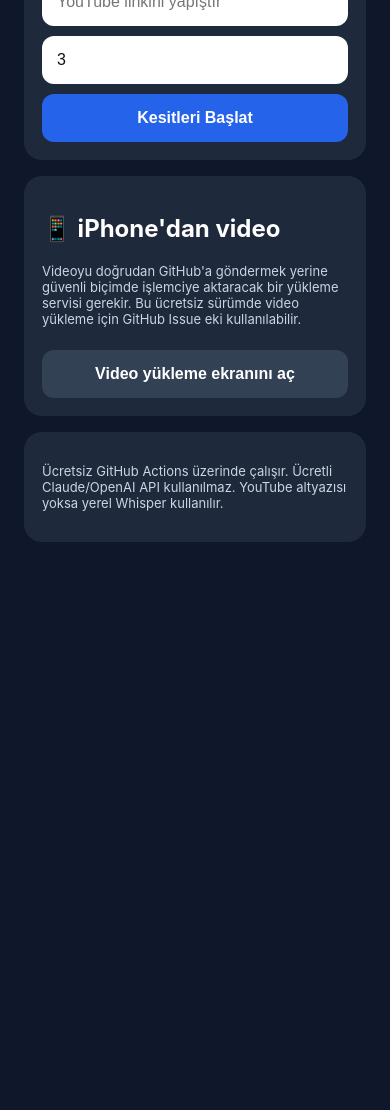
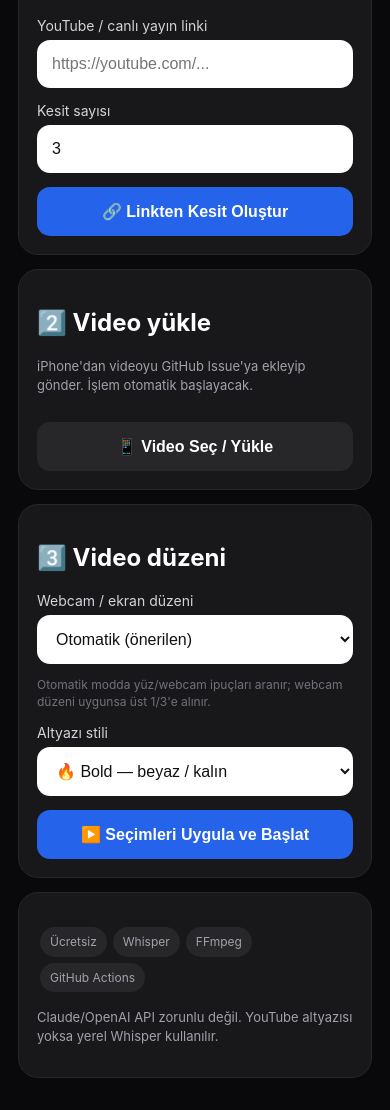
Before and after one commit to halym700-source/ai-viral-v2, a plain HTML site: page kesit_studio/mobile/index.html in a window 390 px wide. Shown: the part 275-1385 px from the top of the page. Before the commit the page ends 857 px from the top, so only its background shows below. Drawn offline with Linux system fonts and the light colour scheme.

Commit message:
Add one-tap mobile layout and subtitle controls

```diff
--- a/kesit_studio/mobile/index.html
+++ b/kesit_studio/mobile/index.html
@@ -1,11 +1,79 @@
 <!doctype html>
-<html lang="tr"><head><meta charset="utf-8"><meta name="viewport" content="width=device-width,initial-scale=1,viewport-fit=cover"><meta name="theme-color" content="#111827"><title>Kesit Studio</title>
-<style>body{font-family:-apple-system,BlinkMacSystemFont,sans-serif;background:#0f172a;color:#fff;margin:0;padding:24px}main{max-width:560px;margin:auto}h1{font-size:30px}p{color:#cbd5e1}.card{background:#1e293b;border-radius:18px;padding:18px;margin:16px 0}input,button{width:100%;box-sizing:border-box;padding:15px;border-radius:12px;border:0;margin-top:10px;font-size:16px}input{background:#fff;color:#111}button{background:#2563eb;color:#fff;font-weight:700}.secondary{background:#334155}.small{font-size:13px}.ok{color:#86efac}.warn{color:#fde68a}</style></head>
-<body><main><h1>🎬 Kesit Studio</h1><p>iPhone'dan YouTube linkini gönder veya videonu yükleyerek kesit üret.</p>
-<div class="card"><h2>🔗 YouTube / Canlı yayın</h2><input id="url" type="url" placeholder="YouTube linkini yapıştır"><input id="count" type="number" min="1" max="10" value="3"><button onclick="startLink()">Kesitleri Başlat</button></div>
-<div class="card"><h2>📱 iPhone'dan video</h2><p class="small">Videoyu doğrudan GitHub'a göndermek yerine güvenli biçimde işlemciye aktaracak bir yükleme servisi gerekir. Bu ücretsiz sürümde video yükleme için GitHub Issue eki kullanılabilir.</p><button class="secondary" onclick="openIssue()">Video yükleme ekranını aç</button></div>
-<div class="card"><p class="small">Ücretsiz GitHub Actions üzerinde çalışır. Ücretli Claude/OpenAI API kullanılmaz. YouTube altyazısı yoksa yerel Whisper kullanılır.</p></div>
+<html lang="tr">
+<head>
+<meta charset="utf-8">
+<meta name="viewport" content="width=device-width,initial-scale=1,viewport-fit=cover">
+<meta name="theme-color" content="#09090b">
+<title>Kesit Studio</title>
+<style>
+*{box-sizing:border-box}body{font-family:-apple-system,BlinkMacSystemFont,"Segoe UI",sans-serif;background:#09090b;color:#fff;margin:0;padding:18px}
+main{max-width:620px;margin:auto}.hero{padding:10px 4px 20px}h1{font-size:34px;margin:0 0 8px}p{color:#a1a1aa;line-height:1.45}.card{background:#18181b;border:1px solid #27272a;border-radius:20px;padding:18px;margin:14px 0}label{display:block;font-size:14px;color:#d4d4d8;margin:14px 0 6px}input,select,button{width:100%;padding:15px;border-radius:13px;border:0;font-size:16px}input,select{background:#fff;color:#111}button{background:#2563eb;color:#fff;font-weight:800;margin-top:14px}.secondary{background:#27272a}.grid{display:grid;grid-template-columns:1fr 1fr;gap:10px}.small{font-size:13px}.hint{font-size:12px;color:#71717a}.pill{display:inline-block;background:#27272a;border-radius:999px;padding:6px 10px;font-size:12px;margin:3px}
+</style>
+</head>
+<body>
+<main>
+<section class="hero"><h1>🎬 Kesit Studio</h1><p>iPhone'dan link veya video gönder. Kesitleri, 9:16 formatını, webcam düzenini ve altyazı stilini seç.</p></section>
+
+<div class="card">
+<h2>1️⃣ Kaynak</h2>
+<label>YouTube / canlı yayın linki</label>
+<input id="url" type="url" placeholder="https://youtube.com/...">
+<label>Kesit sayısı</label>
+<input id="count" type="number" min="1" max="10" value="3">
+<button onclick="startLink()">🔗 Linkten Kesit Oluştur</button>
+</div>
+
+<div class="card">
+<h2>2️⃣ Video yükle</h2>
+<p class="small">iPhone'dan videoyu GitHub Issue'ya ekleyip gönder. İşlem otomatik başlayacak.</p>
+<button class="secondary" onclick="openIssue()">📱 Video Seç / Yükle</button>
+</div>
+
+<div class="card">
+<h2>3️⃣ Video düzeni</h2>
+<label>Webcam / ekran düzeni</label>
+<select id="layout">
+<option value="auto">Otomatik (önerilen)</option>
+<option value="center">Sadece 9:16 merkez kırpma</option>
+<option value="webcam-top">Webcam üstte — ekranın 1/3'ü</option>
+</select>
+<p class="hint">Otomatik modda yüz/webcam ipuçları aranır; webcam düzeni uygunsa üst 1/3'e alınır.</p>
+
+<label>Altyazı stili</label>
+<select id="subtitle">
+<option value="bold">🔥 Bold — beyaz / kalın</option>
+<option value="classic">Klasik — beyaz</option>
+<option value="yellow">🟡 Sarı vurgu</option>
+<option value="minimal">Minimal — küçük</option>
+</select>
+
+<button onclick="startLink()">▶️ Seçimleri Uygula ve Başlat</button>
+</div>
+
+<div class="card">
+<p class="small"><span class="pill">Ücretsiz</span><span class="pill">Whisper</span><span class="pill">FFmpeg</span><span class="pill">GitHub Actions</span></p>
+<p class="small">Claude/OpenAI API zorunlu değil. YouTube altyazısı yoksa yerel Whisper kullanılır.</p>
+</div>
+
 <script>
-function startLink(){const u=document.getElementById('url').value.trim(),n=document.getElementById('count').value;if(!u)return alert('YouTube linki gir.');location.href='https://github.com/halym700-source/ai-viral-v2/issues/new?title=%5BKesit%20Studio%5D%20YouTube&body='+encodeURIComponent(u+'\n'+n);}
-function openIssue(){location.href='https://github.com/halym700-source/ai-viral-v2/issues/new?title=%5BKesit%20Studio%5D%20Video%20Upload&body='+encodeURIComponent('Videoyu bu Issue alanına ekle. iPhone\'dan video/fotoğraf ekleme düğmesini kullan, yükleme bittikten sonra Issue\'yu gönder.');}
-</script></main></body></html>
+function buildBody(source){
+ const u=document.getElementById('url').value.trim();
+ const n=document.getElementById('count').value;
+ const layout=document.getElementById('layout').value;
+ const subtitle=document.getElementById('subtitle').value;
+ return source+'\n\nClip count: '+n+'\nLayout: '+layout+'\nSubtitle style: '+subtitle;
+}
+function startLink(){
+ const u=document.getElementById('url').value.trim();
+ if(!u)return alert('YouTube linki gir.');
+ const body=buildBody(u);
+ location.href='https://github.com/halym700-source/ai-viral-v2/issues/new?title=%5BKesit%20Studio%5D%20YouTube&body='+encodeURIComponent(body);
+}
+function openIssue(){
+ const body=buildBody('VIDEO ATTACHMENT');
+ location.href='https://github.com/halym700-source/ai-viral-v2/issues/new?title=%5BKesit%20Studio%5D%20Video%20Upload&body='+encodeURIComponent(body+'\n\nVideoyu bu Issue alanına ekle. iPhone\'dan video/fotoğraf ekleme düğmesini kullan, yükleme bittikten sonra Issue\'yu gönder.');
+}
+</script>
+</main>
+</body>
+</html>
```
